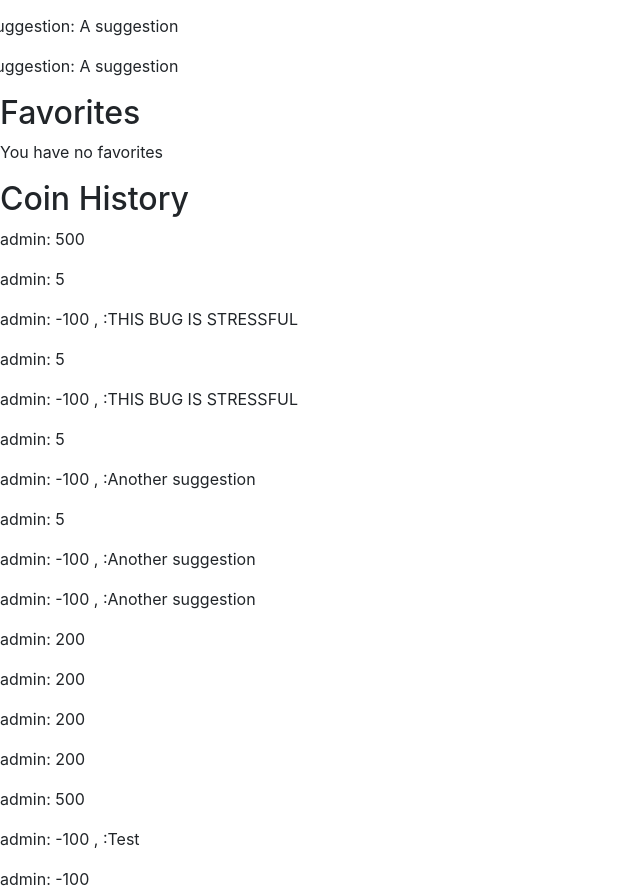
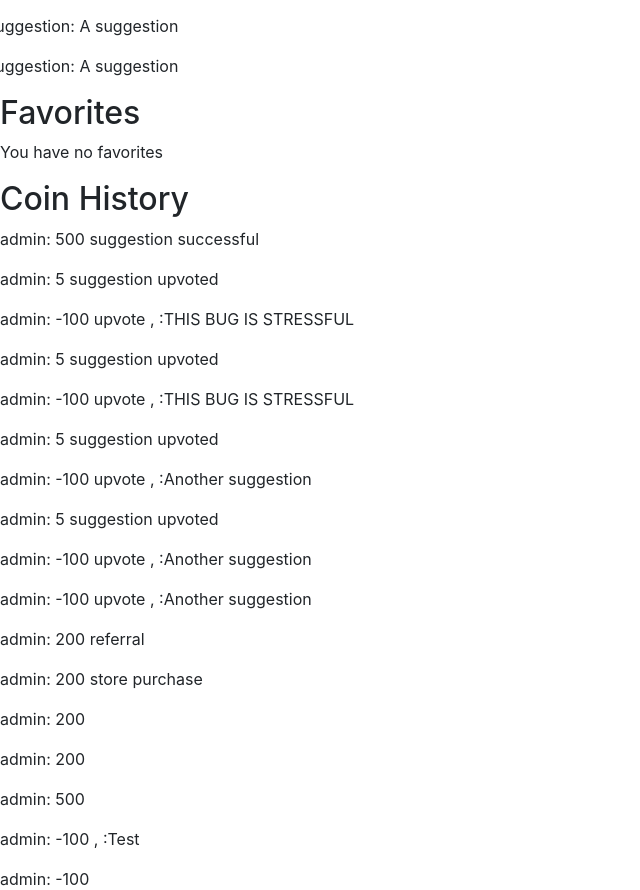
Before and after one commit to Paddywc/milestone-project-5, a Django app: page /user/1 in a window 1280 px wide. Shown: the part 2095-2985 px from the top of the page, without its empty margins (0-640 px from the left). Run offline with Django 3.2, Linux system fonts and the light colour scheme; a user stored in the database is signed in; data comes from the database, SQL or seed files in the repository; both versions use the stored data as it was after the commit; some libraries are stand-ins or nearby versions.

Commit message:
add coin_rewards file and a variety of coin rewards

```diff
--- /dev/null
+++ b/market/coin_rewards.py
@@ -0,0 +1,5 @@
+signup = 100
+referral = 200
+received_referral = 100
+suggestion_upvoted = 5
+suggestion_successful = 500
--- a/market/models.py
+++ b/market/models.py
@@ -97,14 +97,15 @@ class UserCoins(models.Model):
 class UserCoinHistory(models.Model):
     """
     """
-    transaction_choices = (((1,'submission'),(2,'upvote'), (3, 'referral'),
-    (4, 'store purchase')))
+    transaction_choices = ((1,'submission'),(2,'upvote'), (3, 'referral'),
+    (4, 'store purchase'), (5, 'initial signup'), (6, 'received referral'),
+    (7, 'suggestion upvoted'), (8, 'suggestion successful'))
 
 
     user = models.ForeignKey(User, null=False, on_delete=models.PROTECT)
     coins_change = models.IntegerField(null=False)
     date_time = models.DateTimeField(auto_now_add=True)
-    suggestion = models.ForeignKey(Suggestion, null=True, on_delete=models.CASCADE)
+    suggestion = models.ForeignKey(Suggestion, null=True, blank=True, on_delete=models.CASCADE)
     transaction =   models.PositiveSmallIntegerField(choices=transaction_choices, blank=True, null=True)
     def __str__(self):
         return "{0}: {1}".format(self.user, self.coins_change)
--- a/usersuggestions/templates/userpage.html
+++ b/usersuggestions/templates/userpage.html
@@ -58,9 +58,11 @@
 {% for entry in coin_history %}
 <p>{{ entry }}
 
-
+{% if entry.transaction %}
+{{ entry.get_transaction_display }}
+{% endif %}
 {% if entry.suggestion %}
-,{{ entry.get_charge_display }}
+,
 :{{ entry.suggestion.title }}
 {% endif %}
 
--- a/usersuggestions/views.py
+++ b/usersuggestions/views.py
@@ -5,11 +5,12 @@ from django.conf import settings
 from .helpers import get_userpage_values, set_current_url_as_session_url, return_current_features, return_all_bugs, return_public_suggestion_comments, return_admin_suggestion_comments, update_suggestion_admin_page, set_initial_session_form_title_as_false, return_previous_suggestion_form_values_or_empty_form, set_session_form_values_as_false
 from .forms import SuggestionForm, CommentForm, SuggestionAdminPageForm
 from market.cart import Cart
-from market.coins import return_user_coins, get_coins_price, remove_coins, return_all_store_coin_options, return_minimum_coins_purchase
+from market.coins import return_user_coins, add_coins, get_coins_price, remove_coins, return_all_store_coin_options, return_minimum_coins_purchase
 from market.helpers import purchase_coins_for_action
 from .models import Suggestion, Comment, SuggestionAdminPage, Flag
 from .voting import add_suggestion_upvote_to_database, add_comment_upvote_to_database, end_voting_cycle_if_current_end_date, set_current_voting_cycle_as_true_for_all_suggestions, get_voting_end_date, return_previous_winners
 from accounts.models import User
+import market.coin_rewards as coin_rewards
 
 @login_required()
 def add_suggestion(request):
@@ -121,8 +122,8 @@ def render_suggestion_admin_page(request,id):
     """
     """
     # for testing:
-    # set_current_voting_cycle_as_true_for_all_suggestions()
-    # end_voting_cycle_if_current_end_date()
+    set_current_voting_cycle_as_true_for_all_suggestions()
+    end_voting_cycle_if_current_end_date()
 
 
     if not request.user.is_staff:
@@ -152,8 +153,9 @@ def upvote_suggestion(request, id):
     """
     """
     suggestion = get_object_or_404(Suggestion, id=id)
-    if settings.COINS_ENABLED:
+    if settings.COINS_ENABLED and suggestion.is_feature:
         remove_coins(request.user, get_coins_price("Upvote"), suggestion, 2)
+        add_coins(suggestion.user, coin_rewards.suggestion_upvoted, 7)
     add_suggestion_upvote_to_database(request.user, suggestion)
     return redirect("view_suggestion",id)
 
```
Also changed, not shown: accounts/views.py (+8 -4 lines), usersuggestions/voting.py (+11 -1 lines), db.sqlite3, market/migrations/0036_auto_20180716_1743.py (added), market/migrations/0037_auto_20180716_1745.py (added).
